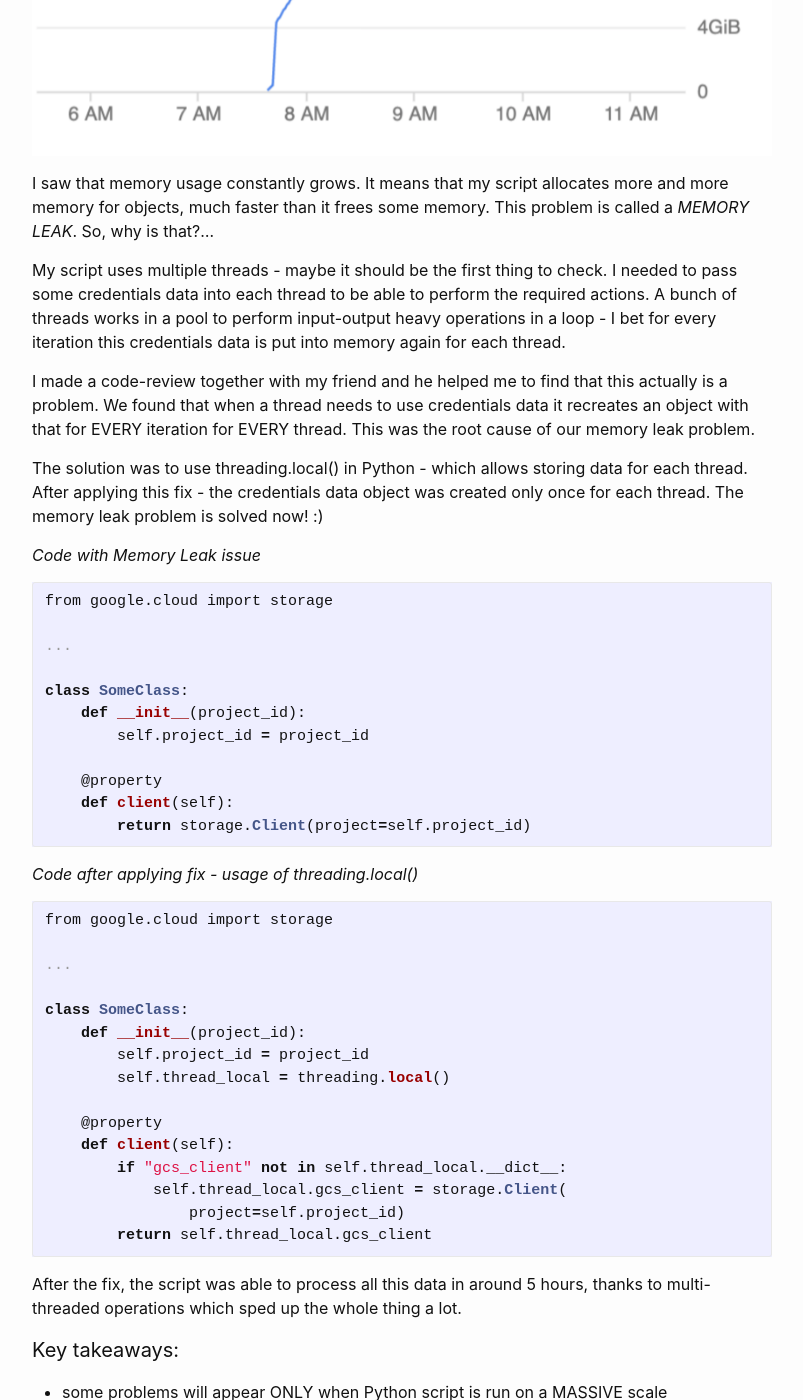
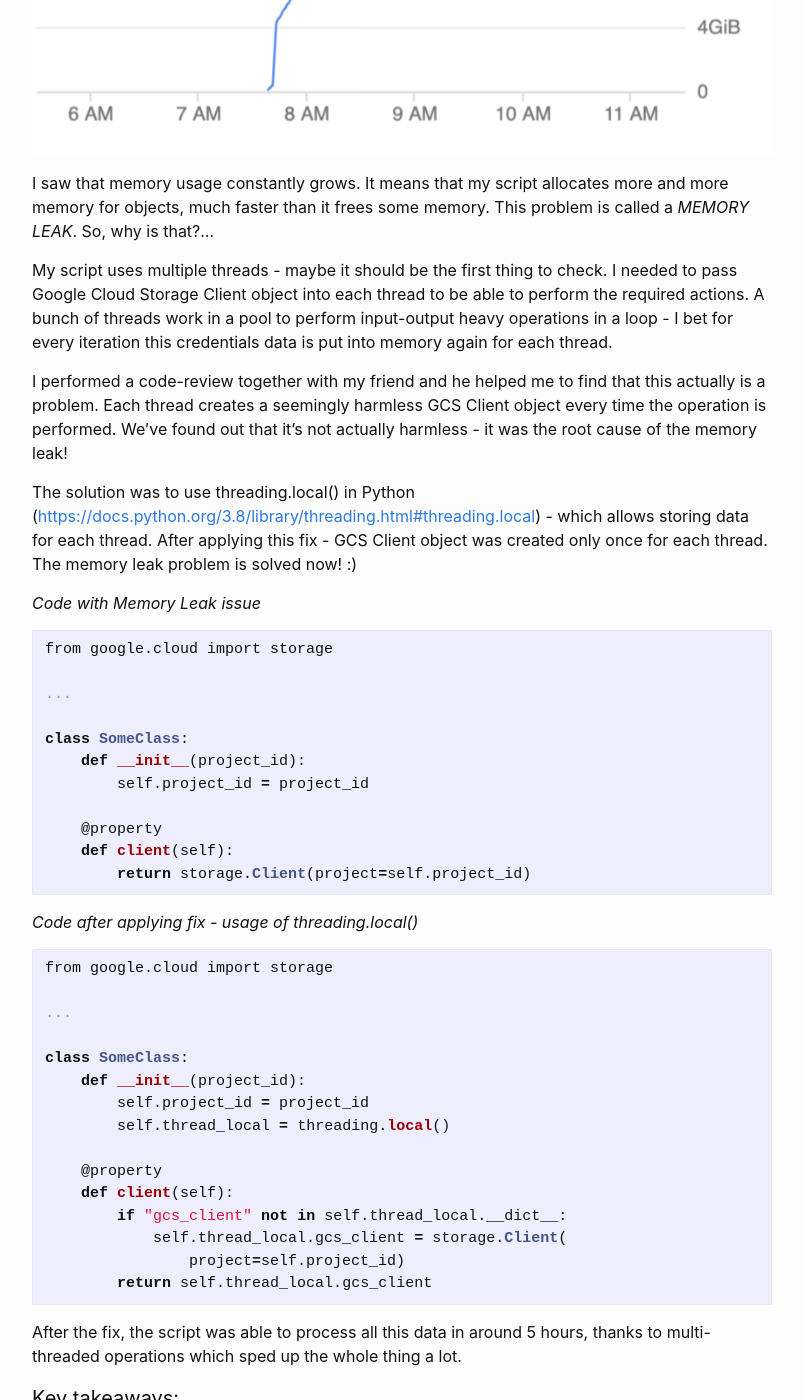
Before and after one commit to wmikolajczyk/womiko-blog, a Jekyll site: the page built from _posts/2020-11-30-the-memory-leak.markdown, in a window 1280 px wide and 1400 px high, scrolled down 818 px. Shown: the whole window, without its empty margins (238-1041 px from the left). Built offline with Jekyll 4.4.1, drawn with Linux system fonts in a browser that asks for light colours; comment, search, counter and statistics services are not loaded; some of the changed text lies outside the part shown.

Commit message:
Fixing some typos - mem leak

````diff
--- a/_posts/2020-11-30-the-memory-leak.markdown
+++ b/_posts/2020-11-30-the-memory-leak.markdown
@@ -14,11 +14,12 @@ I checked the graph of memory usage over time, and it looked like that.
 
 I saw that memory usage constantly grows. It means that my script allocates more and more memory for objects, much faster than it frees some memory. This problem is called a *MEMORY LEAK*. So, why is that?...
 
-My script uses multiple threads - maybe it should be the first thing to check. I needed to pass some credentials data into each thread to be able to perform the required actions. A bunch of threads works in a pool to perform input-output heavy operations in a loop - I bet for every iteration this credentials data is put into memory again for each thread.
+My script uses multiple threads - maybe it should be the first thing to check. I needed to pass Google Cloud Storage Client object into each thread to be able to perform the required actions. A bunch of threads work in a pool to perform input-output heavy operations in a loop - I bet for every iteration this credentials data is put into memory again for each thread.
 
-I made a code-review together with my friend and he helped me to find that this actually is a problem. We found that when a thread needs to use credentials data it recreates an object with that for EVERY iteration for EVERY thread. This was the root cause of our memory leak problem.
+I performed a code-review together with my friend and he helped me to find that this actually is a problem.
+Each thread creates a seemingly harmless GCS Client object every time the operation is performed. We've found out that it's not actually harmless - it was the root cause of the memory leak!
 
-The solution was to use threading.local() in Python - which allows storing data for each thread. After applying this fix - the credentials data object was created only once for each thread. The memory leak problem is solved now! :)
+The solution was to use threading.local() in Python ([https://docs.python.org/3.8/library/threading.html#threading.local](https://docs.python.org/3.8/library/threading.html#threading.local)) - which allows storing data for each thread. After applying this fix - GCS Client object was created only once for each thread. The memory leak problem is solved now! :)
 
 *Code with Memory Leak issue*
 ```python
@@ -53,6 +54,8 @@ class SomeClass:
                 project=self.project_id)
         return self.thread_local.gcs_client
 ```
+
+
 After the fix, the script was able to process all this data in around 5 hours, thanks to multi-threaded operations which sped up the whole thing a lot.
 
 #### Key takeaways:
@@ -61,5 +64,6 @@ After the fix, the script was able to process all this data in around 5 hours, t
 - you can spot a memory leak by inspecting memory usage over time graph
 - memory leaks are pretty tough to debug - usually, the only message you get is this "Out Of Memory" error
 - when encountered a memory leak - then your goal is to find this piece of code which "eats" memory :)
+- GCS Client object isn't thread-safe and leaves some leftovers in the memory
 - threading in Python might be tricky - if you encounter some problems it's often good to take a step back to get a better understanding of what's going on under the hood
 - threading.local() in Python allows storing some data per thread
````
